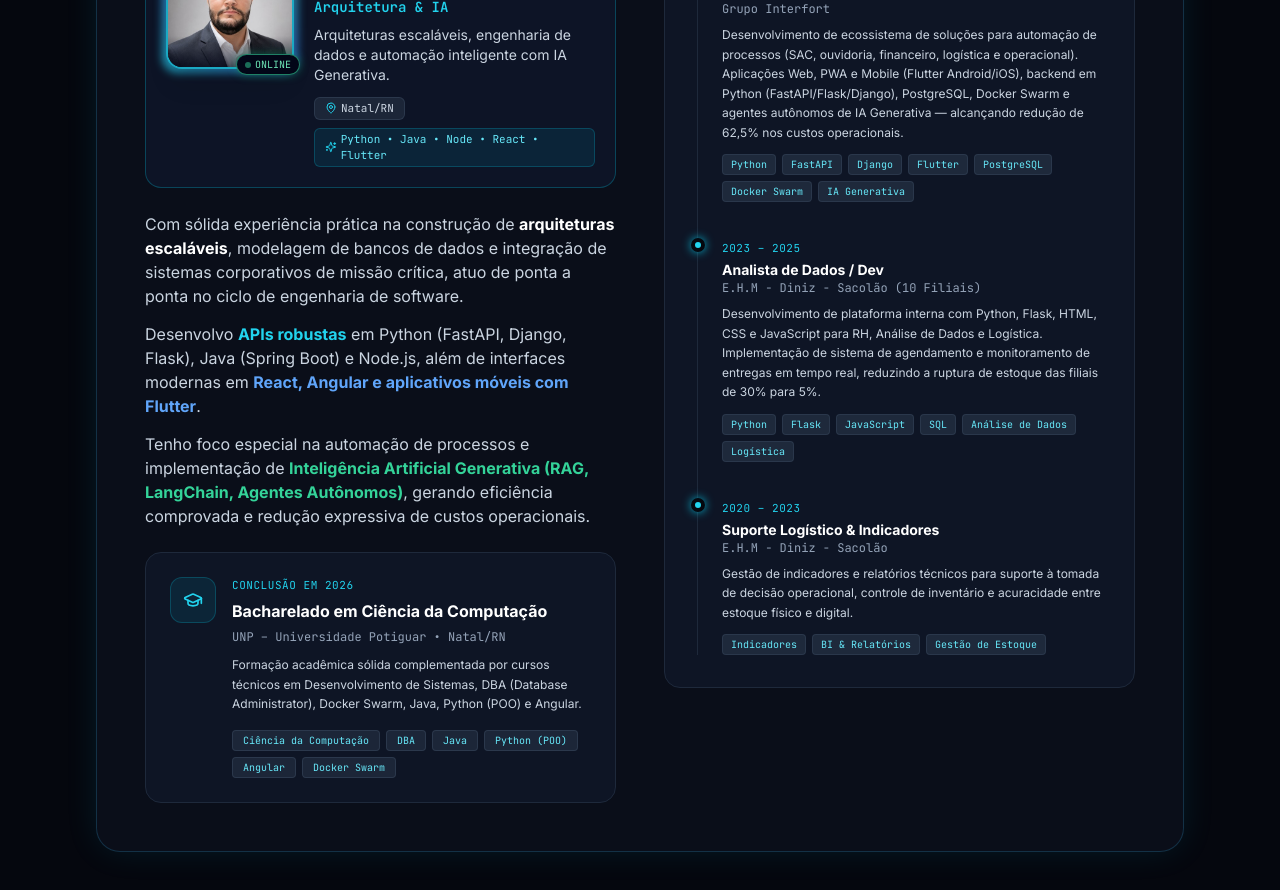
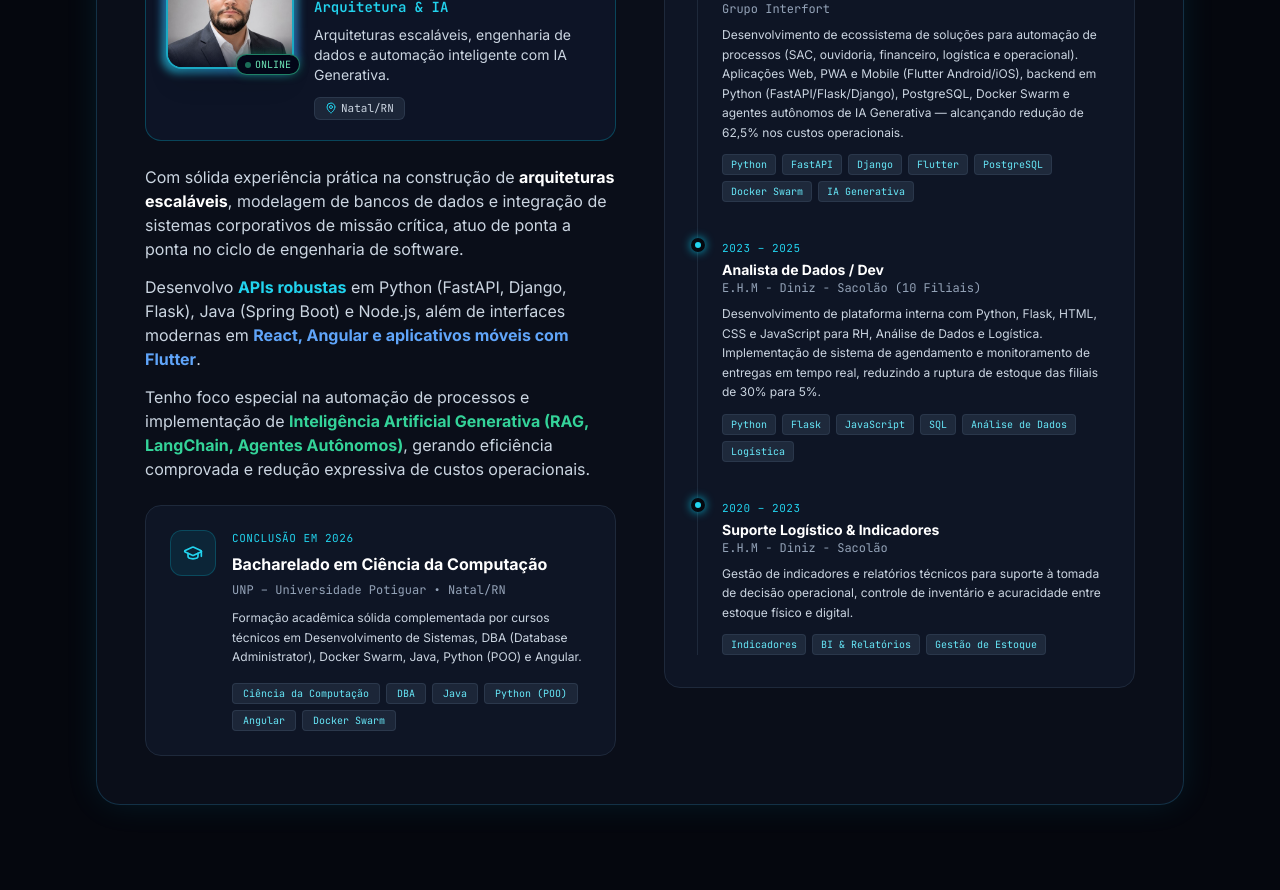
Before and after one commit to Arione-Dev/portfolio-page, a React (Vite) app: page / in a window 1280 px wide. Shown: the part 4780-5670 px from the top of the page. Built offline with nearby package versions, Linux system fonts and the light colour scheme.

Commit message:
fix(sobre): remove badge repetitivo de stacks do card de foto de perfil

```diff
--- a/src/components/AboutAndExperience.tsx
+++ b/src/components/AboutAndExperience.tsx
@@ -1,5 +1,5 @@
 import React from 'react';
-import { User, Briefcase, GraduationCap, MapPin, Sparkles } from 'lucide-react';
+import { User, Briefcase, GraduationCap, MapPin } from 'lucide-react';
 import { TimelineItem } from '../types';
 
 export const AboutAndExperience: React.FC = () => {
@@ -94,10 +94,6 @@ export const AboutAndExperience: React.FC = () => {
                     <span className="inline-flex items-center gap-1 text-[11px] font-mono px-2.5 py-0.5 rounded-md bg-slate-800/90 text-slate-300 border border-slate-700/70">
                       <MapPin className="w-3 h-3 text-cyan-400" />
                       <span>Natal/RN</span>
-                    </span>
-                    <span className="inline-flex items-center gap-1 text-[11px] font-mono px-2.5 py-0.5 rounded-md bg-cyan-500/10 text-cyan-300 border border-cyan-500/25">
-                      <Sparkles className="w-3 h-3 text-cyan-400" />
-                      <span>Python • Java • Node • React • Flutter</span>
                     </span>
                   </div>
                 </div>
```
